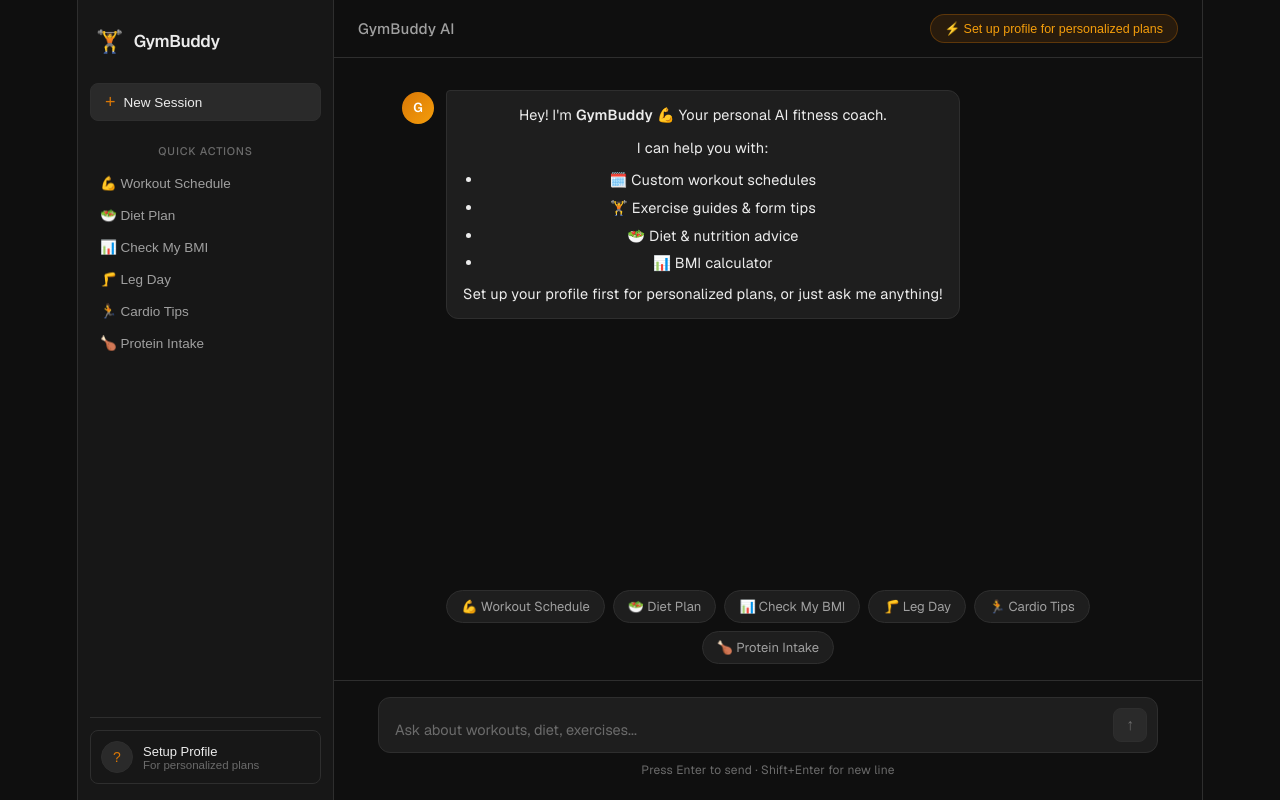
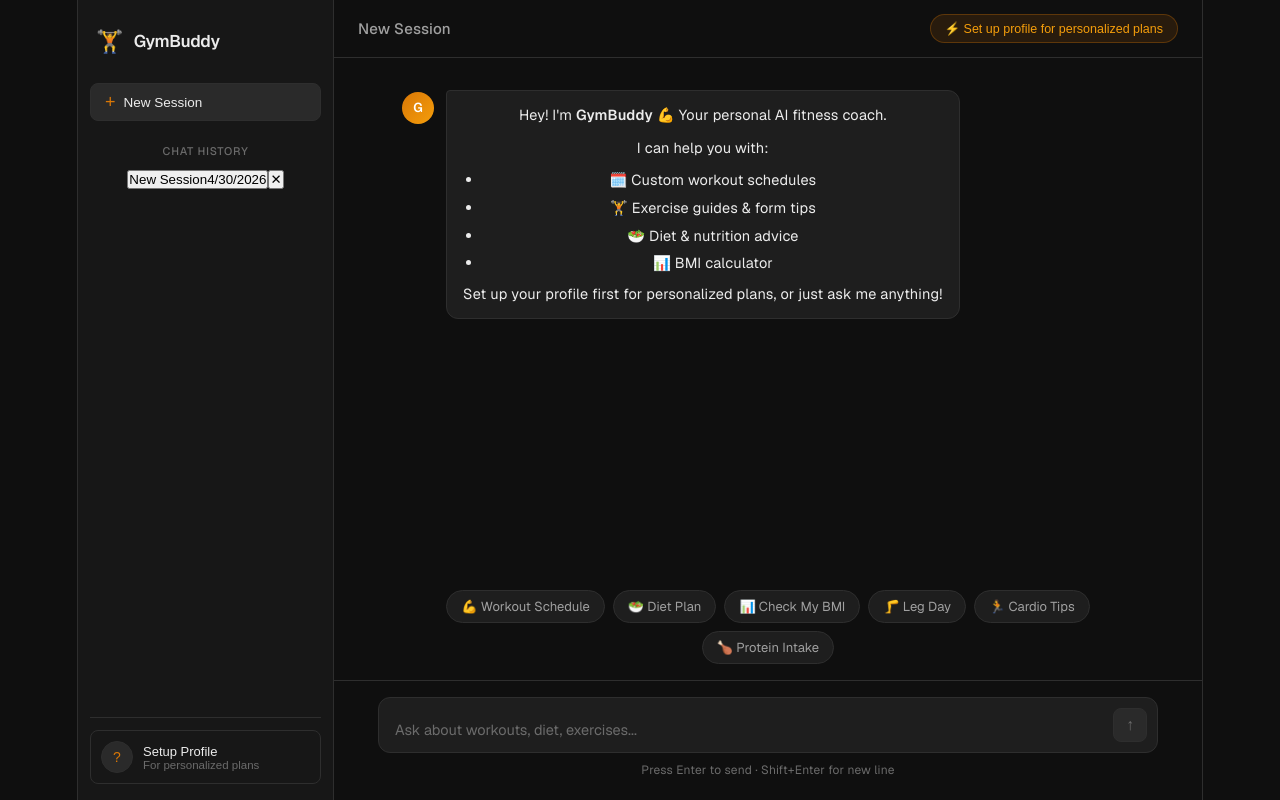
Before and after one commit to adriancomia/gymBuddy, a React (Vite) app in the folder frontend/: page / in a window 1280 px wide. Built offline with nearby package versions, Linux system fonts and the light colour scheme.

Commit message:
add persistent chat history

```diff
--- a/frontend/src/App.jsx
+++ b/frontend/src/App.jsx
@@ -1,6 +1,5 @@
 import { useState, useRef, useEffect } from "react";
 import ReactMarkdown from "react-markdown";
-import "./App.css";
 
 const API_URL = "https://gymbuddy-api-1wit.onrender.com";
 
@@ -10,23 +9,57 @@ const QUICK_PROMPTS = [
   { label: "📊 Check My BMI", message: "Calculate my BMI" },
   { label: "🦵 Leg Day", message: "Leg workout" },
   { label: "🏃 Cardio Tips", message: "Best cardio exercises" },
-  { label: "🍗 Protein Intake", message: "How much protein do I need?" },
+  { label: "🍗 Protein Intake", message: "What is my protein intake" },
 ];
 
 const EXPERIENCE_LEVELS = ["Beginner", "Intermediate", "Advanced"];
 const GOALS = ["Weight Loss", "Muscle Gain", "Strength", "General Fitness"];
 
+const WELCOME_MESSAGE = {
+  role: "assistant",
+  content:
+    "Hey! I'm **GymBuddy** 💪 Your personal AI fitness coach.\n\nI can help you with:\n- 🗓️ Custom workout schedules\n- 🏋️ Exercise guides & form tips\n- 🥗 Diet & nutrition advice\n- 📊 BMI calculator\n\nSet up your profile first for personalized plans, or just ask me anything!",
+};
+
+// ─── Storage Helpers ─────────────────────────────────────────────────────────
+function loadSessions() {
+  try {
+    return JSON.parse(localStorage.getItem("gymbuddy_sessions") || "[]");
+  } catch {
+    return [];
+  }
+}
+
+function saveSessions(sessions) {
+  localStorage.setItem("gymbuddy_sessions", JSON.stringify(sessions));
+}
+
+function loadProfile() {
+  try {
+    return JSON.parse(localStorage.getItem("gymbuddy_profile") || "{}");
+  } catch {
+    return {};
+  }
+}
+
+function saveProfile(profile) {
+  localStorage.setItem("gymbuddy_profile", JSON.stringify(profile));
+}
+
+function createNewSession() {
+  return {
+    id: Date.now().toString(),
+    title: "New Session",
+    createdAt: new Date().toLocaleDateString(),
+    messages: [WELCOME_MESSAGE],
+  };
+}
+
+// ─── Profile Modal ───────────────────────────────────────────────────────────
 function ProfileModal({ profile, onSave, onClose }) {
   const [form, setForm] = useState(profile);
-
-  const handleChange = (key, value) => {
-    setForm((p) => ({ ...p, [key]: value }));
-  };
-
-  const handleSave = () => {
-    onSave(form);
-    onClose();
-  };
+  const handleChange = (key, value) => setForm((p) => ({ ...p, [key]: value }));
+  const handleSave = () => { onSave(form); onClose(); };
 
   return (
     <div className="modal-overlay" onClick={onClose}>
@@ -38,42 +71,21 @@ function ProfileModal({ profile, onSave, onClose }) {
         <div className="modal-body">
           <div className="form-row">
             <label>Age</label>
-            <input
-              type="number"
-              placeholder="e.g. 21"
-              value={form.age || ""}
-              onChange={(e) => handleChange("age", parseInt(e.target.value))}
-            />
+            <input type="number" placeholder="e.g. 21" value={form.age || ""} onChange={(e) => handleChange("age", parseInt(e.target.value))} />
           </div>
           <div className="form-row">
             <label>Weight (kg)</label>
-            <input
-              type="number"
-              placeholder="e.g. 70"
-              value={form.weight || ""}
-              onChange={(e) => handleChange("weight", parseFloat(e.target.value))}
-            />
+            <input type="number" placeholder="e.g. 70" value={form.weight || ""} onChange={(e) => handleChange("weight", parseFloat(e.target.value))} />
           </div>
           <div className="form-row">
             <label>Height (cm)</label>
-            <input
-              type="number"
-              placeholder="e.g. 175"
-              value={form.height || ""}
-              onChange={(e) => handleChange("height", parseFloat(e.target.value))}
-            />
+            <input type="number" placeholder="e.g. 175" value={form.height || ""} onChange={(e) => handleChange("height", parseFloat(e.target.value))} />
           </div>
           <div className="form-row">
             <label>Experience Level</label>
             <div className="button-group">
               {EXPERIENCE_LEVELS.map((lvl) => (
-                <button
-                  key={lvl}
-                  className={`option-btn ${form.experience === lvl.toLowerCase() ? "active" : ""}`}
-                  onClick={() => handleChange("experience", lvl.toLowerCase())}
-                >
-                  {lvl}
-                </button>
+                <button key={lvl} className={`option-btn ${form.experience === lvl.toLowerCase() ? "active" : ""}`} onClick={() => handleChange("experience", lvl.toLowerCase())}>{lvl}</button>
               ))}
             </div>
           </div>
@@ -81,13 +93,7 @@ function ProfileModal({ profile, onSave, onClose }) {
             <label>Goal</label>
             <div className="button-group wrap">
               {GOALS.map((g) => (
-                <button
-                  key={g}
-                  className={`option-btn ${form.goal === g.toLowerCase() ? "active" : ""}`}
-                  onClick={() => handleChange("goal", g.toLowerCase())}
-                >
-                  {g}
-                </button>
+                <button key={g} className={`option-btn ${form.goal === g.toLowerCase() ? "active" : ""}`} onClick={() => handleChange("goal", g.toLowerCase())}>{g}</button>
               ))}
             </div>
           </div>
@@ -95,21 +101,13 @@ function ProfileModal({ profile, onSave, onClose }) {
             <label>Days/week available</label>
             <div className="button-group">
               {[3, 4, 5, 6].map((d) => (
-                <button
-                  key={d}
-                  className={`option-btn ${form.daysPerWeek === d ? "active" : ""}`}
-                  onClick={() => handleChange("daysPerWeek", d)}
-                >
-                  {d}
-                </button>
+                <button key={d} className={`option-btn ${form.daysPerWeek === d ? "active" : ""}`} onClick={() => handleChange("daysPerWeek", d)}>{d}</button>
               ))}
             </div>
           </div>
         </div>
         <div className="modal-footer">
-          <button className="btn-save" onClick={handleSave}>
-            Save Profile
-          </button>
+          <button className="btn-save" onClick={handleSave}>Save Profile</button>
         </div>
       </div>
     </div>
@@ -120,38 +118,65 @@ function TypingIndicator() {
   return (
     <div className="message assistant">
       <div className="avatar">G</div>
-      <div className="bubble typing">
-        <span></span><span></span><span></span>
-      </div>
+      <div className="bubble typing"><span></span><span></span><span></span></div>
     </div>
   );
 }
 
+// ─── Main App ────────────────────────────────────────────────────────────────
 export default function App() {
-  const [messages, setMessages] = useState([
-    {
-      role: "assistant",
-      content:
-        "Hey! I'm **GymBuddy** 💪 Your personal AI fitness coach.\n\nI can help you with:\n- 🗓️ Custom workout schedules\n- 🏋️ Exercise guides & form tips\n- 🥗 Diet & nutrition advice\n- 📊 BMI calculator\n\nSet up your profile first for personalized plans, or just ask me anything!",
-    },
-  ]);
+  const [sessions, setSessions] = useState(() => {
+    const saved = loadSessions();
+    if (saved.length === 0) {
+      const first = createNewSession();
+      saveSessions([first]);
+      return [first];
+    }
+    return saved;
+  });
+  const [activeSessionId, setActiveSessionId] = useState(() => {
+    const saved = loadSessions();
+    return saved.length > 0 ? saved[0].id : null;
+  });
+  const [isTyping, setIsTyping] = useState(false);
   const [input, setInput] = useState("");
-  const [isTyping, setIsTyping] = useState(false);
   const [showProfile, setShowProfile] = useState(false);
-  const [profile, setProfile] = useState({});
-  const [profileSet, setProfileSet] = useState(false);
+  const [profile, setProfile] = useState(loadProfile);
+  const [deleteConfirm, setDeleteConfirm] = useState(null);
   const bottomRef = useRef(null);
-  const inputRef = useRef(null);
+
+  const activeSession = sessions.find((s) => s.id === activeSessionId);
+  const messages = activeSession?.messages || [];
 
   useEffect(() => {
     bottomRef.current?.scrollIntoView({ behavior: "smooth" });
   }, [messages, isTyping]);
 
+  const updateSession = (sessionId, updater) => {
+    setSessions((prev) => {
+      const updated = prev.map((s) => s.id === sessionId ? updater(s) : s);
+      saveSessions(updated);
+      return updated;
+    });
+  };
+
+  const addMessage = (sessionId, message) => {
+    updateSession(sessionId, (s) => {
+      const newMessages = [...s.messages, message];
+      // Auto-title from first user message
+      const title = s.title === "New Session" && message.role === "user"
+        ? message.content.slice(0, 30) + (message.content.length > 30 ? "..." : "")
+        : s.title;
+      return { ...s, messages: newMessages, title };
+    });
+  };
+
   const sendMessage = async (text) => {
     const msg = text || input.trim();
-    if (!msg) return;
+    if (!msg || !activeSessionId) return;
 
-    setMessages((prev) => [...prev, { role: "user", content: msg }]);
+    const userMessage = { role: "user", content: msg };
+    addMessage(activeSessionId, userMessage);
     setInput("");
     setIsTyping(true);
 
@@ -162,41 +187,56 @@ export default function App() {
         body: JSON.stringify({ message: msg, user_profile: profile }),
       });
       const data = await res.json();
-      setMessages((prev) => [
-        ...prev,
-        { role: "assistant", content: data.response },
-      ]);
+      addMessage(activeSessionId, { role: "assistant", content: data.response });
     } catch {
-      setMessages((prev) => [
-        ...prev,
-        {
+      addMessage(activeSessionId, {
         role: "assistant",
-          content:
-            "⚠️ Couldn't connect to the GymBuddy server. Make sure the Python backend is running on port 5000!",
-        },
-      ]);
+        content: "⚠️ Couldn't connect to the GymBuddy server. Make sure the backend is running!",
+      });
     } finally {
       setIsTyping(false);
     }
   };
 
-  const handleKeyDown = (e) => {
-    if (e.key === "Enter" && !e.shiftKey) {
-      e.preventDefault();
-      sendMessage();
+  const handleNewSession = () => {
+    const session = createNewSession();
+    setSessions((prev) => {
+      const updated = [session, ...prev];
+      saveSessions(updated);
+      return updated;
+    });
+    setActiveSessionId(session.id);
+  };
+
+  const handleDeleteSession = (sessionId) => {
+    setSessions((prev) => {
+      const updated = prev.filter((s) => s.id !== sessionId);
+      if (updated.length === 0) {
+        const fresh = createNewSession();
+        saveSessions([fresh]);
+        setActiveSessionId(fresh.id);
+        return [fresh];
       }
+      saveSessions(updated);
+      if (activeSessionId === sessionId) {
+        setActiveSessionId(updated[0].id);
+      }
+      return updated;
+    });
+    setDeleteConfirm(null);
   };
 
   const handleSaveProfile = (p) => {
     setProfile(p);
-    setProfileSet(true);
-    setMessages((prev) => [
-      ...prev,
-      {
+    saveProfile(p);
+    addMessage(activeSessionId, {
       role: "assistant",
       content: `Profile saved! 🎯\n\n**Goal:** ${p.goal || "Not set"}\n**Experience:** ${p.experience || "Not set"}\n**Days/week:** ${p.daysPerWeek || 3}\n\nNow I can give you fully personalized plans. Try asking for a workout schedule or diet plan!`,
-      },
-    ]);
+    });
+  };
+
+  const handleKeyDown = (e) => {
+    if (e.key === "Enter" && !e.shiftKey) { e.preventDefault(); sendMessage(); }
   };
 
   const isProfileComplete = profile.weight && profile.height && profile.goal;
@@ -209,91 +249,69 @@ content: `Profile saved! 🎯\n\n**Goal:** ${p.goal || "Not set"}\n**Experience:
           <span className="logo-icon">🏋️</span>
           <span className="logo-text">GymBuddy</span>
         </div>
-        <button className="new-chat-btn" onClick={() => setMessages([{
-          role: "assistant",
-          content: "Hey! I'm **GymBuddy** 💪 What can I help you with today?"
-        }])}>
+
+        <button className="new-chat-btn" onClick={handleNewSession}>
           <span>+</span> New Session
         </button>
+
         <div className="sidebar-section">
-          <p className="sidebar-label">Quick Actions</p>
-          {QUICK_PROMPTS.map((p) => (
-            <button
-              key={p.label}
-              className="sidebar-item"
-              onClick={() => sendMessage(p.message)}
-            >
-              {p.label}
+          <p className="sidebar-label">Chat History</p>
+          {sessions.map((s) => (
+            <div key={s.id} className={`history-item ${s.id === activeSessionId ? "active" : ""}`}>
+              <button className="history-btn" onClick={() => setActiveSessionId(s.id)}>
+                <span className="history-title">{s.title}</span>
+                <span className="history-date">{s.createdAt}</span>
               </button>
+              {deleteConfirm === s.id ? (
+                <div className="delete-confirm">
+                  <button className="delete-yes" onClick={() => handleDeleteSession(s.id)}>Delete</button>
+                  <button className="delete-no" onClick={() => setDeleteConfirm(null)}>Cancel</button>
+                </div>
+              ) : (
+                <button className="delete-btn" onClick={() => setDeleteConfirm(s.id)}>✕</button>
+              )}
+            </div>
           ))}
         </div>
+
         <div className="sidebar-bottom">
-          <button
-            className={`profile-btn ${isProfileComplete ? "complete" : ""}`}
-            onClick={() => setShowProfile(true)}
-          >
-            <span className="profile-avatar">
-              {isProfileComplete ? "✓" : "?"}
-            </span>
+          <button className={`profile-btn ${isProfileComplete ? "complete" : ""}`} onClick={() => setShowProfile(true)}>
+            <span className="profile-avatar">{isProfileComplete ? "✓" : "?"}</span>
             <div className="profile-info">
-              <span className="profile-name">
-                {isProfileComplete ? "Profile Set" : "Setup Profile"}
-              </span>
-              <span className="profile-sub">
-                {isProfileComplete
-                  ? `${profile.goal} · ${profile.experience}`
-                  : "For personalized plans"}
-              </span>
+              <span className="profile-name">{isProfileComplete ? "Profile Set" : "Setup Profile"}</span>
+              <span className="profile-sub">{isProfileComplete ? `${profile.goal} · ${profile.experience}` : "For personalized plans"}</span>
             </div>
           </button>
         </div>
       </div>
 
-      {/* Main Chat */}
+      {/* Main */}
       <div className="main">
         <div className="topbar">
-          <span className="topbar-title">GymBuddy AI</span>
-          <div className="topbar-actions">
+          <span className="topbar-title">{activeSession?.title || "GymBuddy AI"}</span>
           {!isProfileComplete && (
-              <button
-                className="topbar-profile-alert"
-                onClick={() => setShowProfile(true)}
-              >
+            <button className="topbar-profile-alert" onClick={() => setShowProfile(true)}>
               ⚡ Set up profile for personalized plans
             </button>
           )}
-          </div>
         </div>
 
         <div className="messages">
           {messages.map((m, i) => (
             <div key={i} className={`message ${m.role}`}>
-              {m.role === "assistant" && (
-                <div className="avatar">G</div>
-              )}
-              <div className="bubble">
-                <ReactMarkdown>{m.content}</ReactMarkdown>
-              </div>
-              {m.role === "user" && (
-                <div className="avatar user-avatar">U</div>
-              )}
+              {m.role === "assistant" && <div className="avatar">G</div>}
+              <div className="bubble"><ReactMarkdown>{m.content}</ReactMarkdown></div>
+              {m.role === "user" && <div className="avatar user-avatar">U</div>}
             </div>
           ))}
           {isTyping && <TypingIndicator />}
           <div ref={bottomRef} />
         </div>
 
-        {/* Quick prompts - show only at start */}
         {messages.length === 1 && (
           <div className="quick-prompts">
             {QUICK_PROMPTS.map((p) => (
-              <button
-                key={p.label}
-                className="quick-btn"
-                onClick={() => sendMessage(p.message)}
-              >
-                {p.label}
-              </button>
+              <button key={p.label} className="quick-btn" onClick={() => sendMessage(p.message)}>{p.label}</button>
             ))}
           </div>
         )}
@@ -301,34 +319,19 @@ content: `Profile saved! 🎯\n\n**Goal:** ${p.goal || "Not set"}\n**Experience:
         <div className="input-area">
           <div className="input-box">
             <textarea
-              ref={inputRef}
               value={input}
               onChange={(e) => setInput(e.target.value)}
               onKeyDown={handleKeyDown}
               placeholder="Ask about workouts, diet, exercises..."
               rows={1}
             />
-            <button
-              className={`send-btn ${input.trim() ? "active" : ""}`}
-              onClick={() => sendMessage()}
-              disabled={!input.trim()}
-            >
-              ↑
-            </button>
+            <button className={`send-btn ${input.trim() ? "active" : ""}`} onClick={() => sendMessage()} disabled={!input.trim()}>↑</button>
           </div>
-          <p className="input-hint">
-            Press Enter to send · Shift+Enter for new line
-          </p>
+          <p className="input-hint">Press Enter to send · Shift+Enter for new line</p>
         </div>
       </div>
 
-      {showProfile && (
-        <ProfileModal
-          profile={profile}
-          onSave={handleSaveProfile}
-          onClose={() => setShowProfile(false)}
-        />
-      )}
+      {showProfile && <ProfileModal profile={profile} onSave={handleSaveProfile} onClose={() => setShowProfile(false)} />}
     </div>
   );
 }
```
Also changed, not shown: 1 other file (tests, documents, lock files or other folders). Lines whose indentation alone changed are shown as unchanged.
